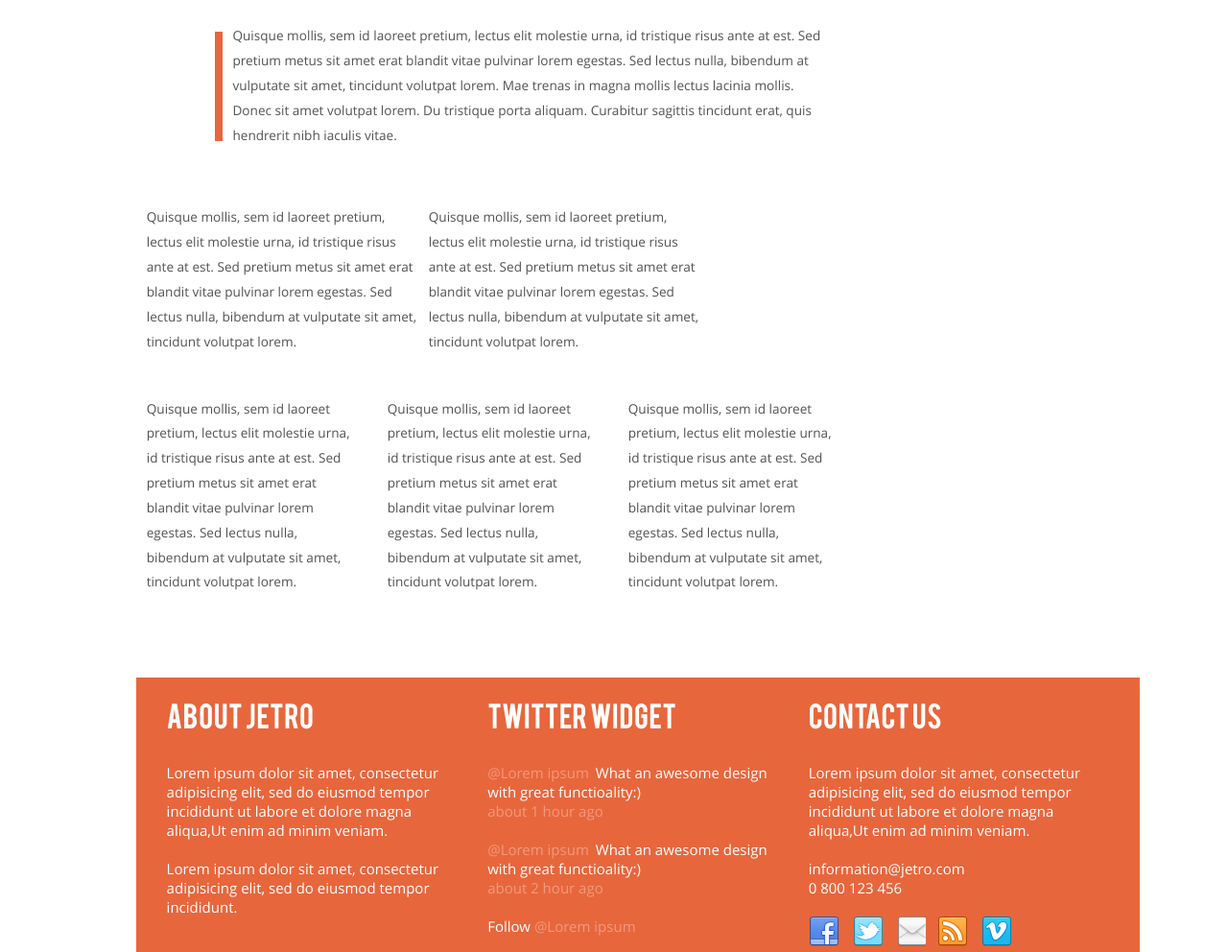
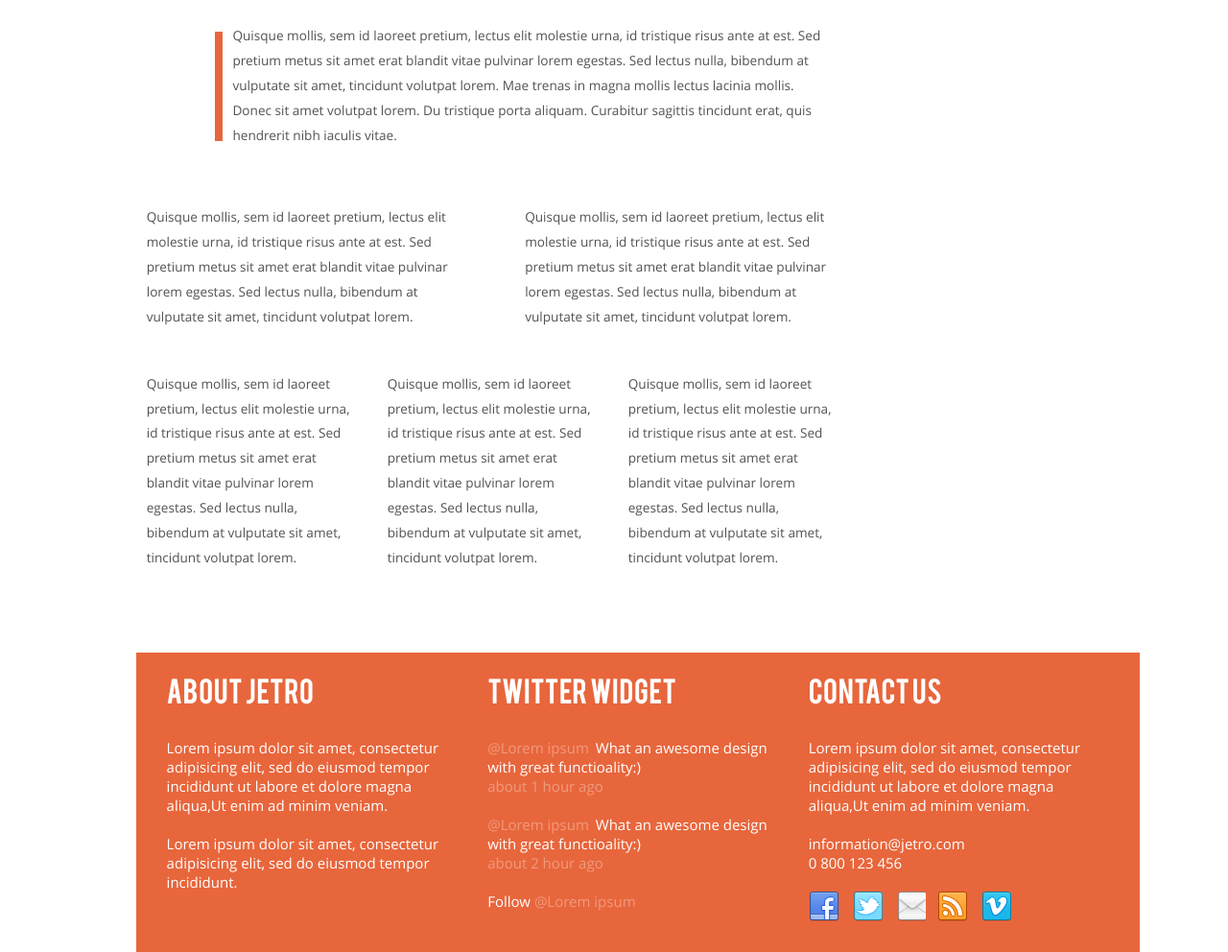
Before and after one commit to DmytroTohan/html-css-homework, a plain HTML site: page CSS/about.html in a window 1280 px wide. Shown: the part 925-1917 px from the top of the page at 96% size. Drawn offline with Linux system fonts and the light colour scheme.

Commit message:
Update style.css

```diff
--- a/CSS/css/style.css
+++ b/CSS/css/style.css
@@ -694,12 +694,13 @@ button::-moz-focus-inner {
 }
 
 .two-grids p {
-    width: 40%;
+    width: 45%;
     float: left;
-    margin-right: 1%;
+    margin-right: 5%;
 }
 
 .two-grids p:nth-child(2) {
+    float: right;
     margin-right: 0px;
 }
 
```
